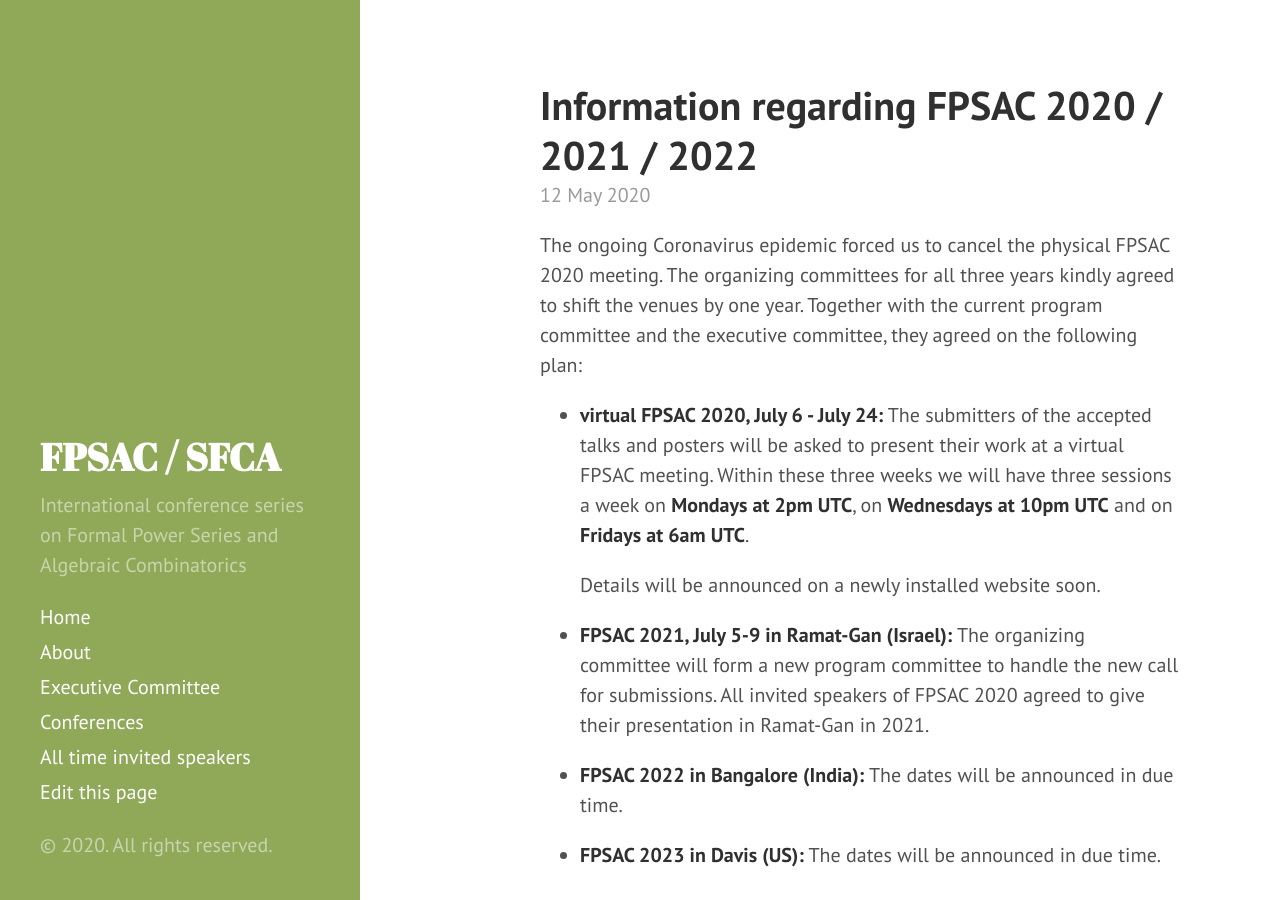
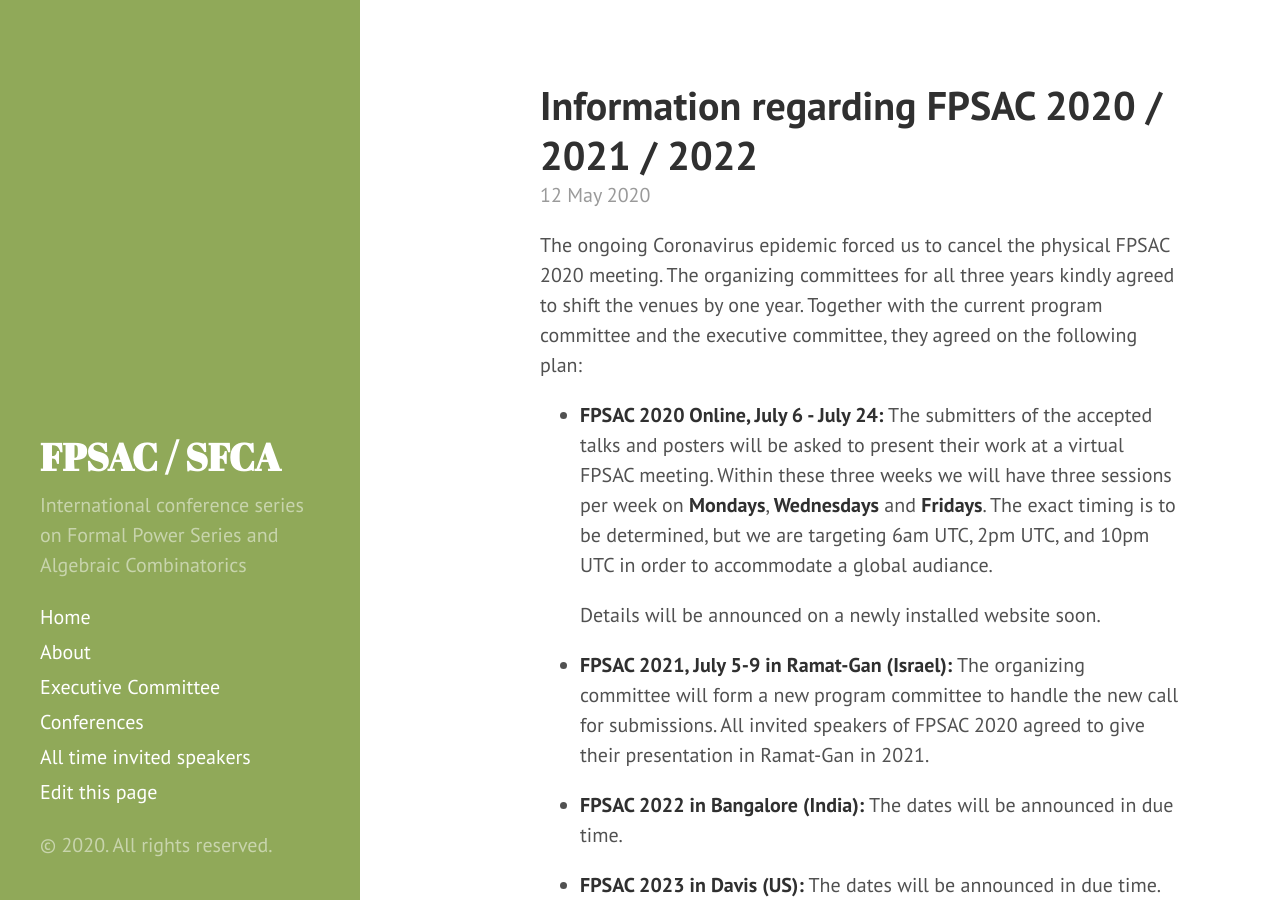
Before and after one commit to FPSAC/FPSAC.github.io, a Jekyll site: the page built from _posts/2020-05-12-virtual-fpsac.md, in a window 1280 px wide and 900 px high. Built offline with Jekyll 4.4.1, drawn with Linux system fonts in a browser that asks for light colours.

Commit message:
Update 2020-05-12-virtual-fpsac.md

```diff
--- a/_posts/2020-05-12-virtual-fpsac.md
+++ b/_posts/2020-05-12-virtual-fpsac.md
@@ -7,8 +7,8 @@ The ongoing Coronavirus epidemic forced us to cancel the physical FPSAC 2020 mee
 The organizing committees for all three years kindly agreed to shift the venues by one year.
 Together with the current program committee and the executive committee, they agreed on the following plan:
 
-* **virtual FPSAC 2020, July 6 - July 24:** The submitters of the accepted talks and posters will be asked to present their work at a virtual FPSAC meeting.
-  Within these three weeks we will have three sessions a week on **Mondays at 2pm UTC**, on **Wednesdays at 10pm UTC** and on **Fridays at 6am UTC**.
+* **FPSAC 2020 Online, July 6 - July 24:** The submitters of the accepted talks and posters will be asked to present their work at a virtual FPSAC meeting.
+  Within these three weeks we will have three sessions per week on **Mondays**, **Wednesdays** and **Fridays**. The exact timing is to be determined, but we are targeting 6am UTC, 2pm UTC, and 10pm UTC in order to accommodate a global audiance.
 
   Details will be announced on a newly installed website soon.
 
```
